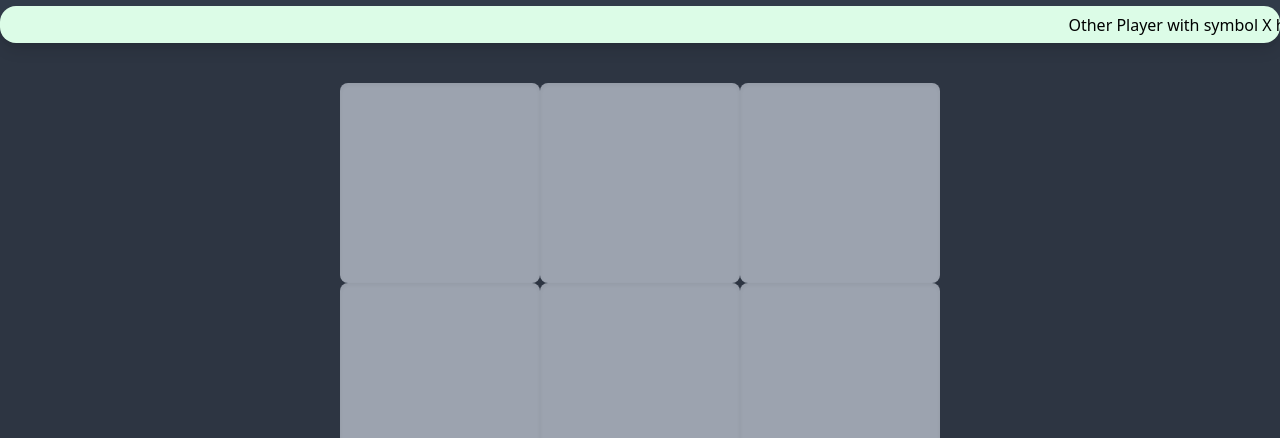
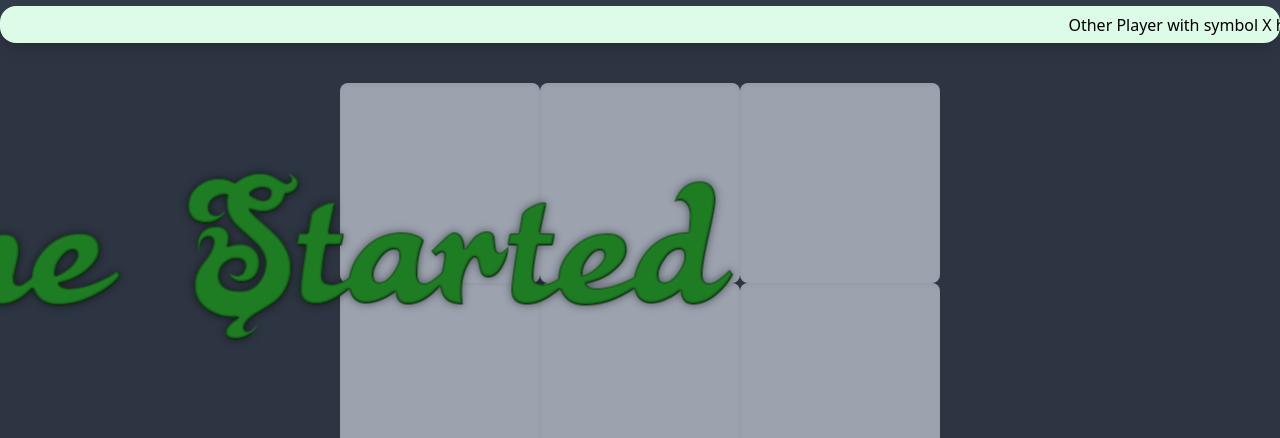
Before and after one commit to ileuca/react-games, a React (Create React App) app in the folder client/: page /tic-tac-toe in a window 1280 px wide. Both pictures are taken after a click on the button "START SINGLE GAME". Shown: the part 132-570 px from the top of the page. Built offline with nearby package versions, Linux system fonts and the light colour scheme; no server answers.

Commit message:
added red and green gameStarted

```diff
--- a/client/src/components/tic-tac-toe-game/index.tsx
+++ b/client/src/components/tic-tac-toe-game/index.tsx
@@ -2,12 +2,16 @@ import "./tic-tac-toe.css";
 import BoardCell from "./components/board-cell";
 import { useEffect, useState } from "react";
 import GameBoard from "./components/game-board";
-import GameStarted from "../icons/text/GameStarted.png";
+import GreenGameStarted from "../icons/text/greenGameStarted.png";
+import RedGameStarted from "../icons/text/redGameStarted.png";
 
 const boardCellCount = 9;
 
 const TicTacToeGame = ({ gameRoom, socket }: any) => {
   const [isGameStarted, setIsGameStarted] = useState(false);
+  const [animation, setAnimation] = useState<
+    "animate-GameStarted1" | "animate-GameStarted2"
+  >("animate-GameStarted1");
 
   useEffect(() => {
     console.log();
@@ -29,7 +33,21 @@ const TicTacToeGame = ({ gameRoom, socket }: any) => {
         ))}
       </GameBoard>
 
-      <img className="animate-GameStarted" src={GameStarted}></img>
+      <img
+        className={`${animation}`}
+        src={
+          animation === "animate-GameStarted1"
+            ? RedGameStarted
+            : GreenGameStarted
+        }
+        onAnimationEnd={() => {
+          setTimeout(() => {
+            setAnimation((prevAnimation) => {
+              return "animate-GameStarted2";
+            });
+          }, 1000);
+        }}
+      ></img>
     </>
   );
 };
--- a/client/src/components/tic-tac-toe-game/tic-tac-toe.css
+++ b/client/src/components/tic-tac-toe-game/tic-tac-toe.css
@@ -17,22 +17,37 @@ body {
   color: #aaa;
 }
 
-@keyframes animate-GameStarted {
+@keyframes animate-GameStarted1 {
   0% {
     position: absolute;
     top: 50%;
     left: 50%;
-    transform: translate(0, 0);
+    transform: translate(50%, 50%);
   }
 
   50% {
     position: absolute;
     top: 50%;
     left: 50%;
+    transform: translate(0%, 0%);
+  }
+  100% {
+    position: absolute;
+    top: 50%;
+    left: 50%;
+    transform: translate(-50%, -50%);
+  }
+}
+
+@keyframes animate-GameStarted2 {
+  0% {
+    position: absolute;
+    top: 50%;
+    left: 50%;
     transform: translate(-50%, -50%);
   }
 
-  75% {
+  50% {
     position: absolute;
     top: 50%;
     left: 50%;
@@ -47,10 +62,18 @@ body {
   }
 }
 
-.animate-GameStarted {
+.animate-GameStarted1 {
+  position: absolute;
+  top: 50%;
+  left: 50%;
+  transform: translate(-50%, -50%);
+  animation: animate-GameStarted1 1s linear;
+}
+
+.animate-GameStarted2 {
   position: absolute;
   top: 50%;
   left: 50%;
   transform: translate(-200%, -200%);
-  animation: animate-GameStarted 1s linear;
+  animation: animate-GameStarted2 1s linear;
 }
```
Also changed, not shown: client/src/components/icons/text/greenGameStarted.png (added), client/src/components/icons/text/redGameStarted.png (added).
